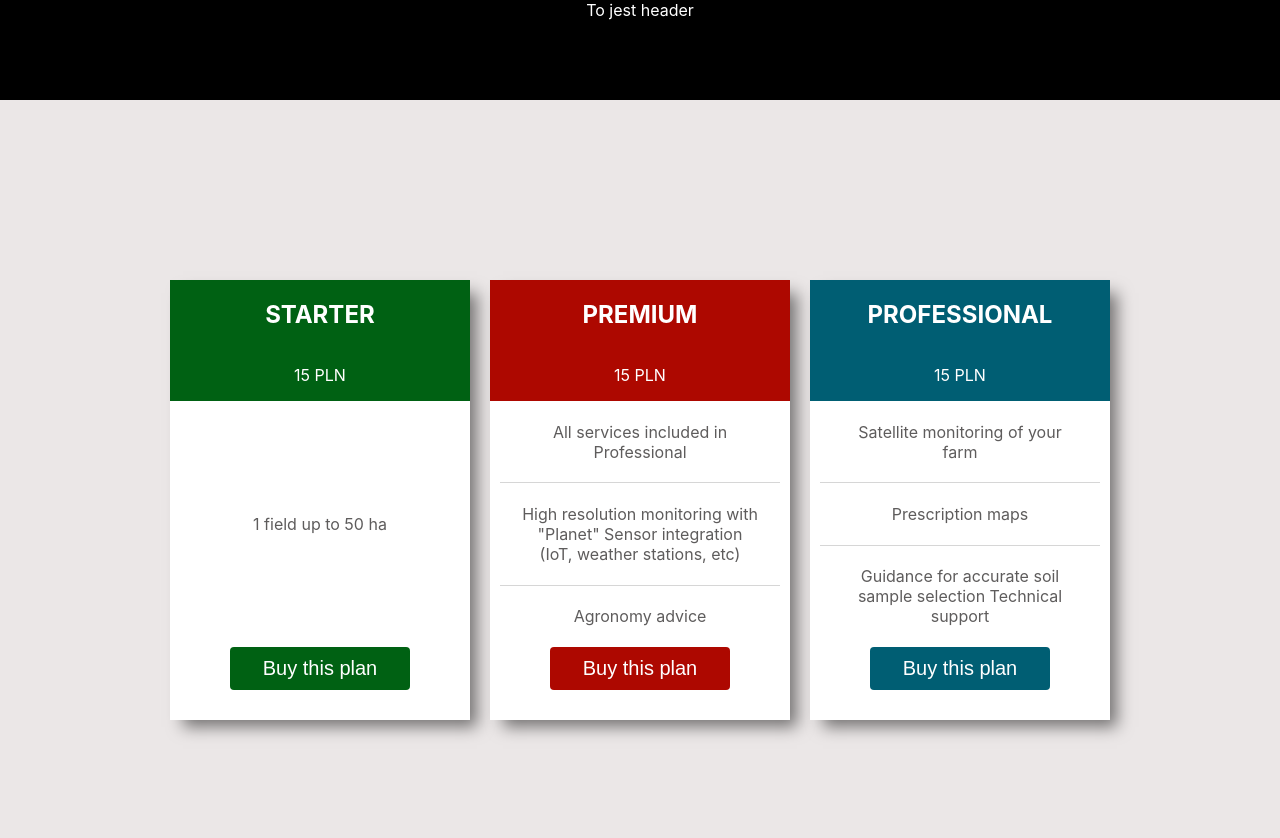
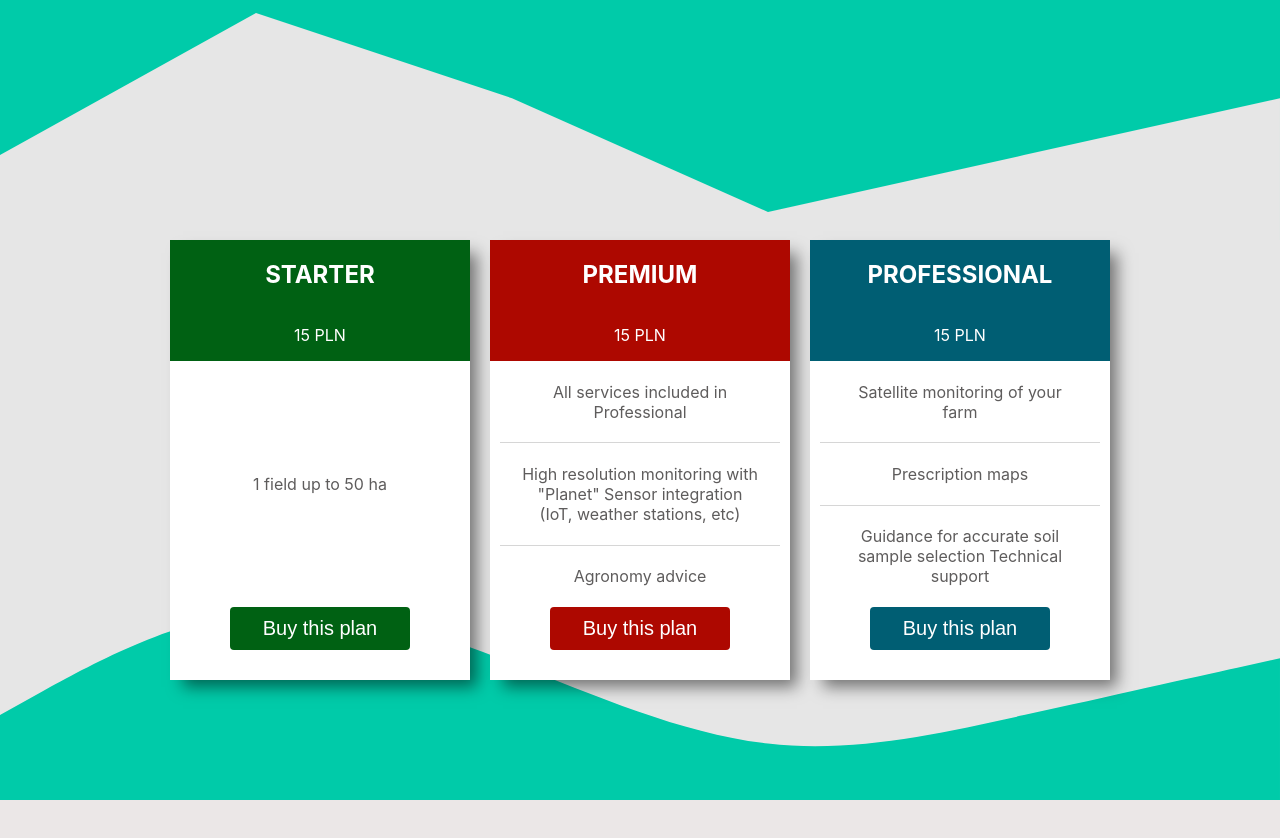
Before and after one commit to jundymek/satagro-price-list, a React (Create React App) app: page / in a window 1280 px wide. Shown: the top 838 px of the page. After the commit the page ends 800 px from the top, so only its background shows below. Built offline with nearby package versions, Linux system fonts and the light colour scheme; no server answers.

Commit message:
style: curcved background waves schema

```diff
--- a/src/App.tsx
+++ b/src/App.tsx
@@ -1,12 +1,24 @@
 import React from "react";
-import Header from "./components/header/Header";
 import Plans from "./components/plans/Plans";
-
+import styles from "./app.module.scss";
 function App() {
   return (
-    <div className="App">
-      <Header />
+    <div className={styles.container}>
+      <div className={styles.top}>
+        <svg xmlns="http://www.w3.org/2000/svg" viewBox="0 0 1440 320" className={styles.curved}>
+          <path
+            fill-opacity="1"
+            d="M0,224L288,64L576,160L864,288L1152,224L1440,160L1440,320L1152,320L864,320L576,320L288,320L0,320Z"
+          ></path>
+        </svg>
+      </div>
       <Plans />
+
+      <div className={styles.bottom}>
+        <svg xmlns="http://www.w3.org/2000/svg" viewBox="0 0 1440 320" className={styles.curvedBottom}>
+          <path d="M0,224L48,197.3C96,171,192,117,288,106.7C384,96,480,128,576,165.3C672,203,768,245,864,256C960,267,1056,245,1152,224C1248,203,1344,181,1392,170.7L1440,160L1440,320L1392,320C1344,320,1248,320,1152,320C1056,320,960,320,864,320C768,320,672,320,576,320C480,320,384,320,288,320C192,320,96,320,48,320L0,320Z"></path>
+        </svg>
+      </div>
     </div>
   );
 }
--- /dev/null
+++ b/src/app.module.scss
@@ -0,0 +1,32 @@
+.bottom {
+  width: 100%;
+  background: rgb(230, 230, 230);
+}
+
+.container {
+  background: rgb(230, 230, 230);
+  min-height: 100vh;
+}
+
+.curved {
+  position: absolute;
+  bottom: 0;
+  background: #00cba9;
+  fill: rgb(230, 230, 230);
+}
+
+.curvedBottom {
+  position: fixed;
+  bottom: 0;
+  background: rgb(230, 230, 230);
+  fill: #00cba9;
+}
+
+.top {
+  position: relative;
+  margin: 0;
+  padding: 0;
+  background: #00cba9;
+  width: 100%;
+  height: 30vh;
+}
--- a/src/components/card/card.module.scss
+++ b/src/components/card/card.module.scss
@@ -12,6 +12,7 @@
   -webkit-box-shadow: 10px 10px 15px -3px rgba(0, 0, 0, 0.5);
   box-shadow: 10px 10px 15px -3px rgba(0, 0, 0, 0.5);
   transition: transform 0.2s;
+  z-index: 100;
   &:hover {
     transform: scale(1.01);
   }
--- a/src/components/plans/Plans.tsx
+++ b/src/components/plans/Plans.tsx
@@ -19,9 +19,6 @@ const Plans = () => {
       <CardStarter />
       <CardPremium />
       <CardProfessional />
-      {/* <Card type="starter" />
-      <Card type="premium" />
-      <Card type="starter" /> */}
     </div>
   );
 };
--- a/src/components/plans/plans.module.scss
+++ b/src/components/plans/plans.module.scss
@@ -1,13 +1,15 @@
 @import "../../styles/variables";
 
 .wrapper {
-  background-color: rgb(235, 231, 231);
+  background-color: rgb(230, 230, 230);
   display: flex;
   justify-content: center;
   align-items: center;
   flex-direction: column;
-  min-height: 100vh;
+  z-index: 100;
+  padding-bottom: 100px;
   @media only screen and (min-width: $medium) {
     flex-direction: row;
+    // margin-top: -100px;
   }
 }
```
